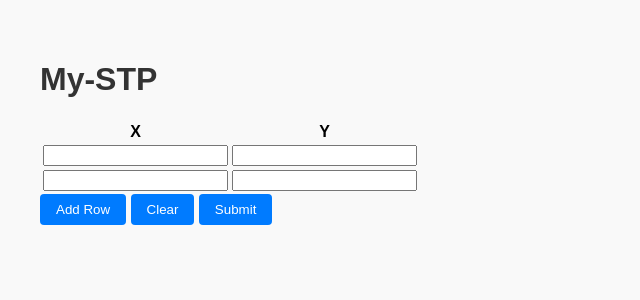
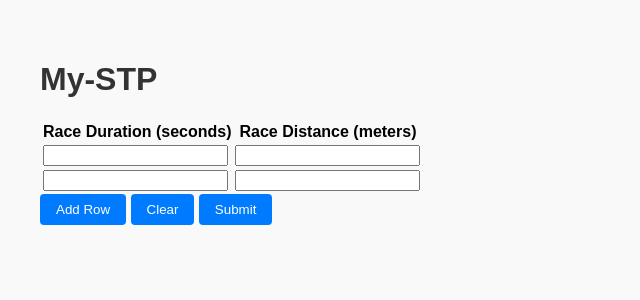
Before and after one commit to jacobsriraman/my-stp, a Flask app: page / in a window 1280 px wide. Shown: the top 300 px of the page, without its empty margins (0-640 px from the left). Run offline with Flask 3, Linux system fonts and the light colour scheme.

Commit message:
Tweak input box appearance

```diff
--- a/static/script.js
+++ b/static/script.js
@@ -69,5 +69,5 @@ document.getElementById('add-row').addEventListener('click', function () {
 // Clear table functionality
 document.getElementById('clear-table').addEventListener('click', function () {
     const tableBody = document.querySelector('#input-table tbody');
-    tableBody.innerHTML = '<tr><td><input type="number" step="any"></td><td><input type="number" step="any"></td></tr>';
+    tableBody.innerHTML = '<tr><td><input type="number" step="any"></td><td><input type="number" step="any"></td></tr><tr><td><input type="number" id="duration" step="any"></td><td><input type="number" id="distance" step="any"></td></tr>';
 });
--- a/static/styles.css
+++ b/static/styles.css
@@ -35,3 +35,15 @@ button:hover {
     font-size: 1.1rem;
     color: #555;
 }
+
+/* Chrome, Safari, Edge, Opera */
+input::-webkit-outer-spin-button,
+input::-webkit-inner-spin-button {
+  -webkit-appearance: none;
+  margin: 0;
+}
+
+/* Firefox */
+input[type=number] {
+  -moz-appearance: textfield;
+}
--- a/templates/index.html
+++ b/templates/index.html
@@ -12,7 +12,7 @@
     <form id="data-form">
         <table id="input-table">
             <thead>
-                <tr><th>X</th><th>Y</th></tr>
+                <tr><th>Race Duration (seconds)</th><th>Race Distance (meters)</th></tr>
             </thead>
             <tbody>
                 <tr><td><input type="number" id="duration" step="any"></td><td><input type="number" id="distance" step="any"></td></tr>
```
